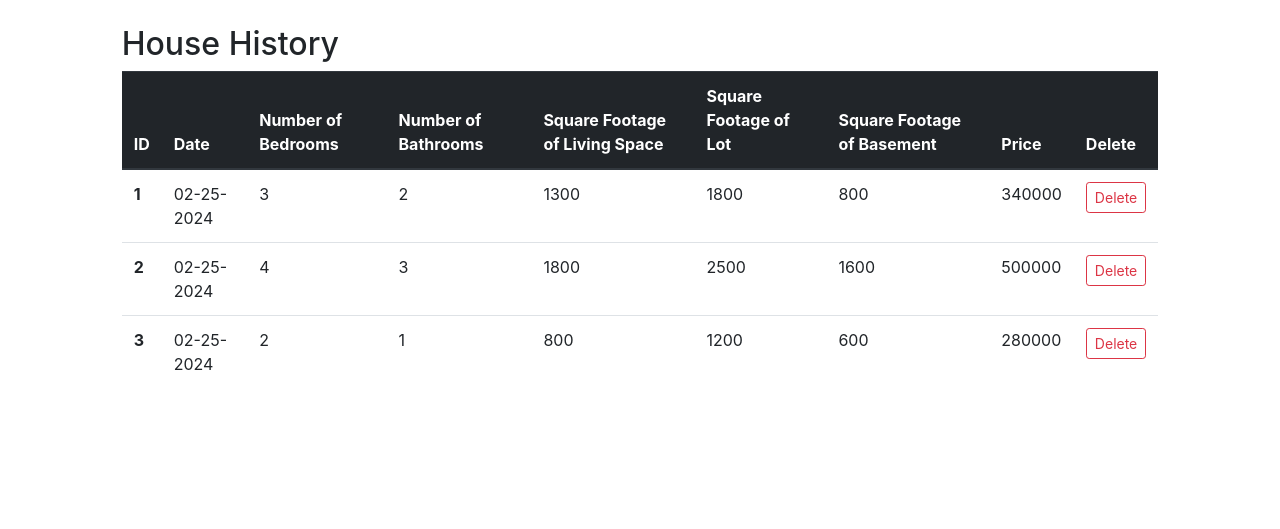
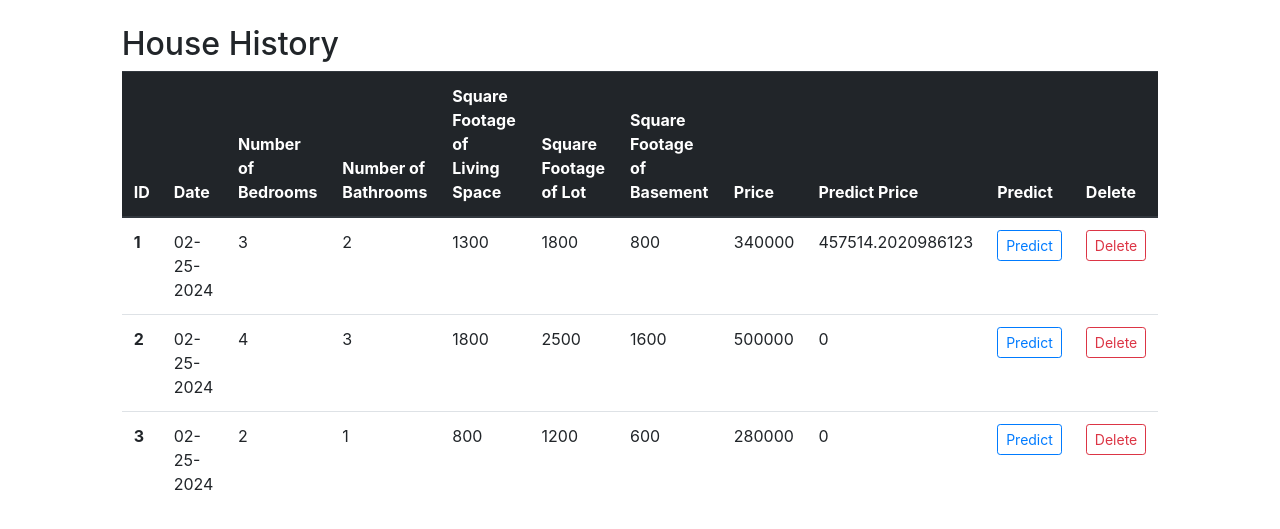
Before and after one commit to jackson9413/flask-house-price, a Flask app: page / in a window 1280 px wide. Shown: the part 56-585 px from the top of the page. Run offline with Flask 3, Linux system fonts and the light colour scheme; data comes from the database, SQL or seed files in the repository; both versions use the stored data as it was after the commit; some libraries are stand-ins or nearby versions.

Commit message:
add model prediction to web

```diff
--- a/application/models.py
+++ b/application/models.py
@@ -10,6 +10,7 @@ class House(db.Model):
     sqft_above = db.Column(db.Integer, nullable=False)
     sqft_basement = db.Column(db.Integer, nullable=False)
     price = db.Column(db.Integer, nullable=False)
+    pred_price = db.Column(db.Integer, nullable=False, default=0)
     date = db.Column(db.DateTime, nullable=False, default=datetime.utcnow)
 
     def __str__(self):
--- a/application/routes.py
+++ b/application/routes.py
@@ -4,6 +4,7 @@ import plotly.express as px
 from plotly import utils
 import plotly
 import json
+import pickle
 from application import app, db
 from flask import render_template, flash, redirect, url_for, get_flashed_messages
 from application.form import UserInputForm
@@ -68,3 +69,24 @@ def delete(entry_id):
     db.session.commit()
     flash("Entry deleted", "success")
     return redirect(url_for('index'))
+
+@app.route('/predict/<int:entry_id>', methods=['GET', 'POST'])
+def predict(entry_id):
+    # if click on the predict button then make a prediction
+    entry = House.query.get_or_404(entry_id)
+    num_bedrooms = entry.num_bedrooms
+    num_bathrooms = entry.num_bathrooms
+    sqft_living = entry.sqft_living
+    sqft_above = entry.sqft_above
+    sqft_basement = entry.sqft_basement
+
+    # load the pkl model file
+    model = pickle.load(open('lm.pkl', 'rb'))
+
+    # make a prediction
+    pred_price = model.predict([[num_bedrooms, num_bathrooms, sqft_living, sqft_above, sqft_basement]])[0]
+
+    entry.pred_price = pred_price
+    db.session.commit()
+    flash("Prediction made", "success")
+    return redirect(url_for('index'), entry_id=entry.id, pred_price=entry.pred_price)
--- a/application/templates/index.html
+++ b/application/templates/index.html
@@ -14,6 +14,8 @@
                     <th scope="col">Square Footage of Lot</th>
                     <th scope="col">Square Footage of Basement</th>
                     <th scope="col">Price</th>
+                    <th scope="col">Predict Price</th>
+                    <th scope="col">Predict</th>
                     <th scope="col">Delete</th>
                 </tr>
             </thead>
@@ -28,6 +30,9 @@
                             <td>{{entry.sqft_above}}</td>
                             <td>{{ entry.sqft_basement }}</td>
                             <td>{{ entry.price }}</td>
+                            <td>{{ entry.pred_price }}</td>
+                            <!-- if predict button is clicked then show predicted price else show 'Predict'-->
+                            <td><a href="{{url_for('predict', entry_id = entry.id)}}" class="btn btn-outline-primary btn-sm">Predict</a></td>
                             <td><a href="{{url_for('delete', entry_id = entry.id)}}" class="btn btn-outline-danger btn-sm">Delete</a></td>
                         </tr>
                 {% endfor %}
```
Also changed, not shown: instance/site.db.
